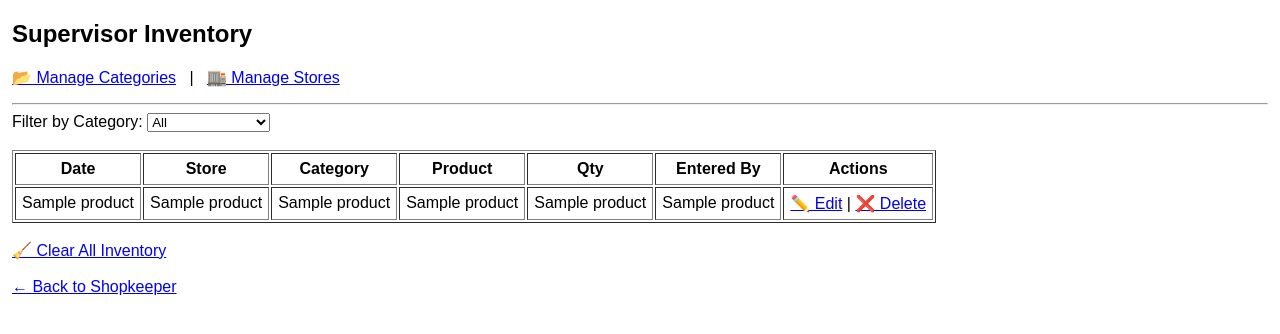
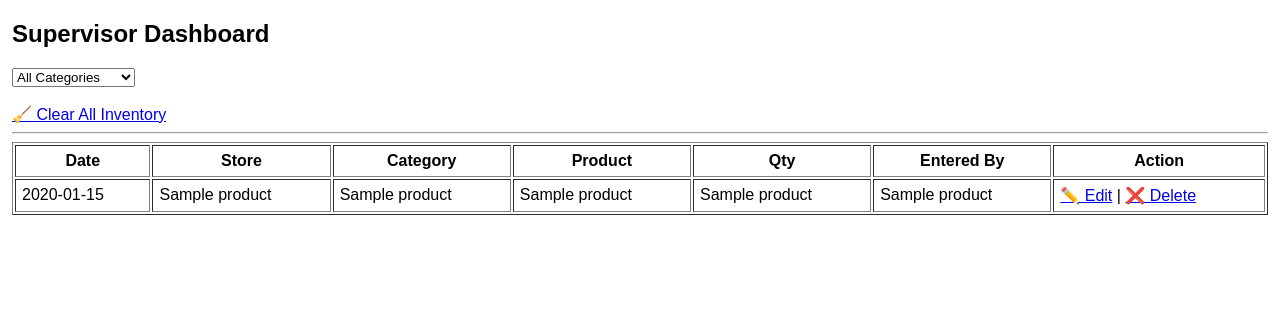
Before and after one commit to hetshah8100/inventory-system, a Flask app: template templates/supervisor.html in a window 1280 px wide. Shown: the top 334 px of the page. Run offline with Flask 3, Linux system fonts and the light colour scheme; the template is opened without the code that fills it: most values are stand-ins (such as "Sample title", 1, 10 or a date in 2020); some libraries are stand-ins or nearby versions.

Commit message:
Update supervisor.html

```diff
--- a/templates/supervisor.html
+++ b/templates/supervisor.html
@@ -1,29 +1,19 @@
 <!DOCTYPE html>
 <html>
 <head>
-    <title>Supervisor Panel</title>
+    <title>Supervisor</title>
     <link rel="stylesheet" href="{{ url_for('static', filename='style.css') }}">
-
 </head>
 <body>
 
-<h2>Supervisor Inventory</h2>
+<h2>Supervisor Dashboard</h2>
 
-<!-- NAVIGATION LINKS -->
-<p>
-  <a href="{{ url_for('manage_categories') }}">📂 Manage Categories</a>
-  &nbsp; | &nbsp;
-  <a href="{{ url_for('manage_stores') }}">🏬 Manage Stores</a>
-</p>
-<hr>
-
-<!-- CATEGORY FILTER (AUTO APPLY, NO BUTTON) -->
-<form method="get" action="{{ url_for('supervisor') }}">
-    <label>Filter by Category:</label>
+<!-- Filter -->
+<form method="get">
     <select name="category" onchange="this.form.submit()">
-        <option value="All" {% if selected_category == "All" %}selected{% endif %}>All</option>
+        <option value="All">All Categories</option>
         {% for c in categories %}
-        <option value="{{ c }}" {% if selected_category == c %}selected{% endif %}>
+        <option value="{{ c }}" {% if c == selected_category %}selected{% endif %}>
             {{ c }}
         </option>
         {% endfor %}
@@ -32,7 +22,16 @@
 
 <br>
 
-<table border="1" cellpadding="6">
+<a href="{{ url_for('clear_inventory') }}"
+   onclick="return confirm('Clear all inventory?')">
+   🧹 Clear All Inventory
+</a>
+
+<hr>
+
+<!-- DESKTOP TABLE -->
+<div class="desktop-only">
+<table border="1" cellpadding="6" width="100%">
     <tr>
         <th>Date</th>
         <th>Store</th>
@@ -40,35 +39,51 @@
         <th>Product</th>
         <th>Qty</th>
         <th>Entered By</th>
-        <th>Actions</th>
+        <th>Action</th>
     </tr>
 
     {% for p in products %}
     <tr>
-        <td>{{ p[1] }}</td>
+        <td>{{ p[1].strftime("%Y-%m-%d %H:%M") }}</td>
         <td>{{ p[2] }}</td>
         <td>{{ p[3] }}</td>
         <td>{{ p[4] }}</td>
         <td>{{ p[5] }}</td>
         <td>{{ p[6] }}</td>
         <td>
-            <a href="{{ url_for('edit_product', pid=p[0]) }}">✏️ Edit</a>
-            |
+            <a href="{{ url_for('edit_product', pid=p[0]) }}">✏️ Edit</a> |
             <a href="{{ url_for('delete_product', pid=p[0]) }}"
-               onclick="return confirm('Delete this product?')">❌ Delete</a>
+               onclick="return confirm('Delete this item?')">❌ Delete</a>
         </td>
     </tr>
     {% endfor %}
 </table>
+</div>
 
-<br>
+<!-- MOBILE CARDS -->
+<div class="mobile-only">
+{% for p in products %}
+<div class="card">
+    <strong>{{ p[4] }}</strong><br>
+    🏬 {{ p[2] }}<br>
+    🗂 {{ p[3] }}<br>
+    📦 Qty: {{ p[5] }}<br>
+    👤 {{ p[6] }}<br>
+    🕒 {{ p[1].strftime("%Y-%m-%d %H:%M") }}<br><br>
 
-<a href="{{ url_for('clear_inventory') }}"
-   onclick="return confirm('Clear all inventory?')">🧹 Clear All Inventory</a>
+    <a href="{{ url_for('edit_product', pid=p[0]) }}">✏️ Edit</a> |
+    <a href="{{ url_for('delete_product', pid=p[0]) }}"
+       onclick="return confirm('Delete this item?')">❌ Delete</a>
+</div>
+{% endfor %}
+</div>
 
-<br><br>
-
-<a href="{{ url_for('shopkeeper') }}">← Back to Shopkeeper</a>
+<!-- BOTTOM NAV (MOBILE ONLY) -->
+<div class="bottom-nav">
+    <a href="{{ url_for('shopkeeper') }}">Shopkeeper</a>
+    <a href="{{ url_for('manage_stores') }}">Stores</a>
+    <a href="{{ url_for('manage_categories') }}">Categories</a>
+</div>
 
 </body>
 </html>
```
